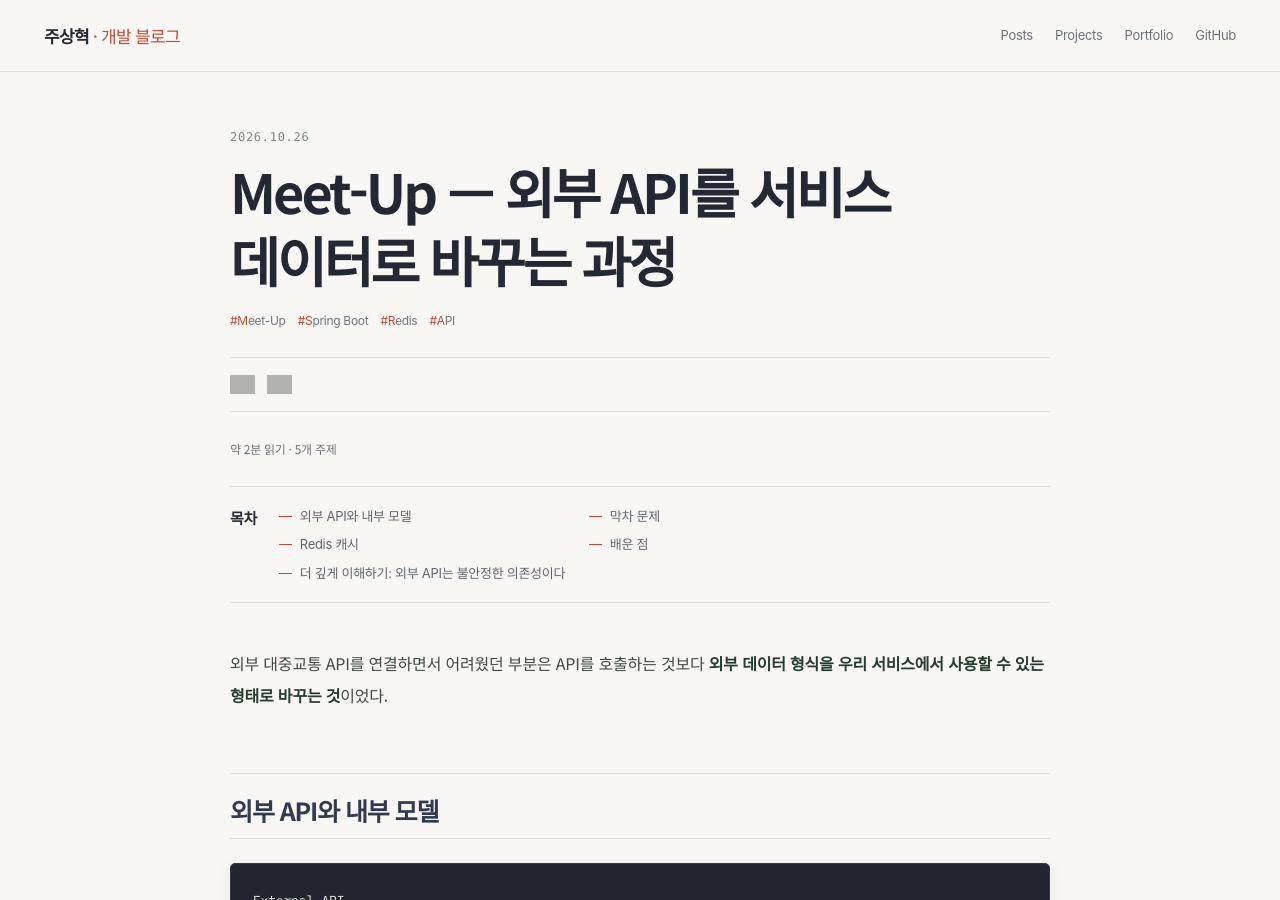
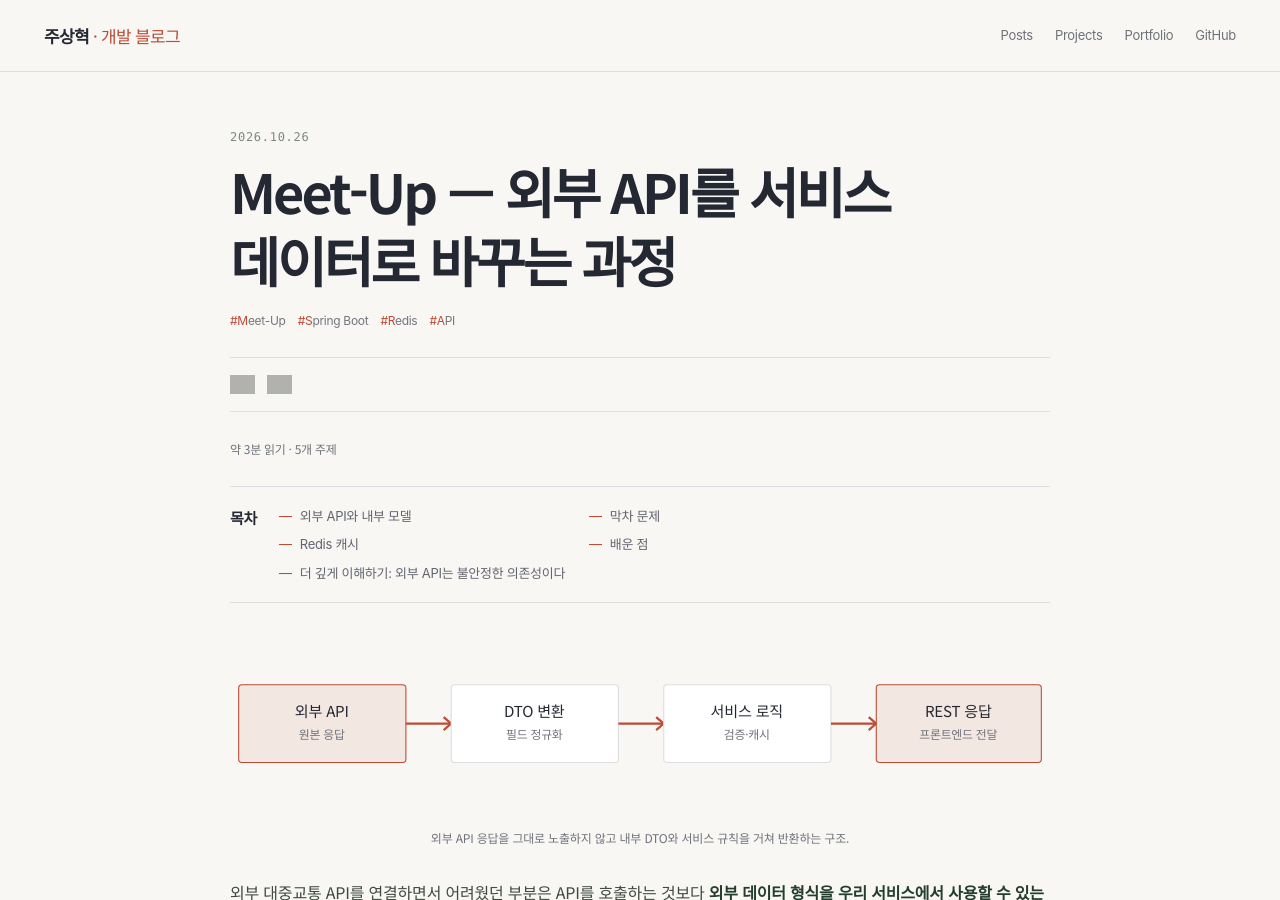
Before and after one commit to zuzusnasna/zuzusnasna.github.io, a Jekyll site: the page built from _posts/2026-10-26-meetup-external-api.md, in a window 1280 px wide and 900 px high. Built offline with Jekyll 4.4.1, drawn with Linux system fonts in a browser that asks for light colours; grey boxes are pictures that could not be loaded.

Commit message:
docs: add project data-flow diagram

```diff
--- a/_posts/2026-10-26-meetup-external-api.md
+++ b/_posts/2026-10-26-meetup-external-api.md
@@ -5,6 +5,17 @@ date: 2026-10-26 09:00:00 +0900
 categories: [프로젝트]
 tags: [Meet-Up, Spring Boot, Redis, API]
 ---
+
+<figure class="project-visual project-diagram">
+<svg viewBox="0 0 760 150" role="img" aria-label="외부 대중교통 API 데이터를 서비스 응답으로 변환하는 흐름">
+<rect x="8" y="35" width="155" height="72" rx="3" fill="#f3e7e2" stroke="#bd4b35"/><text x="85" y="65" text-anchor="middle" font-size="14" fill="#242832">외부 API</text><text x="85" y="85" text-anchor="middle" font-size="11" fill="#6f727b">원본 응답</text>
+<path d="M163 71 H205" stroke="#bd4b35" stroke-width="2"/><path d="M198 65 L205 71 L198 77" fill="none" stroke="#bd4b35" stroke-width="2"/>
+<rect x="205" y="35" width="155" height="72" rx="3" fill="#fff" stroke="#dedde1"/><text x="282" y="65" text-anchor="middle" font-size="14" fill="#242832">DTO 변환</text><text x="282" y="85" text-anchor="middle" font-size="11" fill="#6f727b">필드 정규화</text>
+<path d="M360 71 H402" stroke="#bd4b35" stroke-width="2"/><path d="M395 65 L402 71 L395 77" fill="none" stroke="#bd4b35" stroke-width="2"/>
+<rect x="402" y="35" width="155" height="72" rx="3" fill="#fff" stroke="#dedde1"/><text x="479" y="65" text-anchor="middle" font-size="14" fill="#242832">서비스 로직</text><text x="479" y="85" text-anchor="middle" font-size="11" fill="#6f727b">검증·캐시</text>
+<path d="M557 71 H599" stroke="#bd4b35" stroke-width="2"/><path d="M592 65 L599 71 L592 77" fill="none" stroke="#bd4b35" stroke-width="2"/>
+<rect x="599" y="35" width="153" height="72" rx="3" fill="#f3e7e2" stroke="#bd4b35"/><text x="675" y="65" text-anchor="middle" font-size="14" fill="#242832">REST 응답</text><text x="675" y="85" text-anchor="middle" font-size="11" fill="#6f727b">프론트엔드 전달</text>
+</svg><figcaption>외부 API 응답을 그대로 노출하지 않고 내부 DTO와 서비스 규칙을 거쳐 반환하는 구조.</figcaption></figure>
 
 외부 대중교통 API를 연결하면서 어려웠던 부분은 API를 호출하는 것보다 **외부 데이터 형식을 우리 서비스에서 사용할 수 있는 형태로 바꾸는 것**이었다.
 
```
